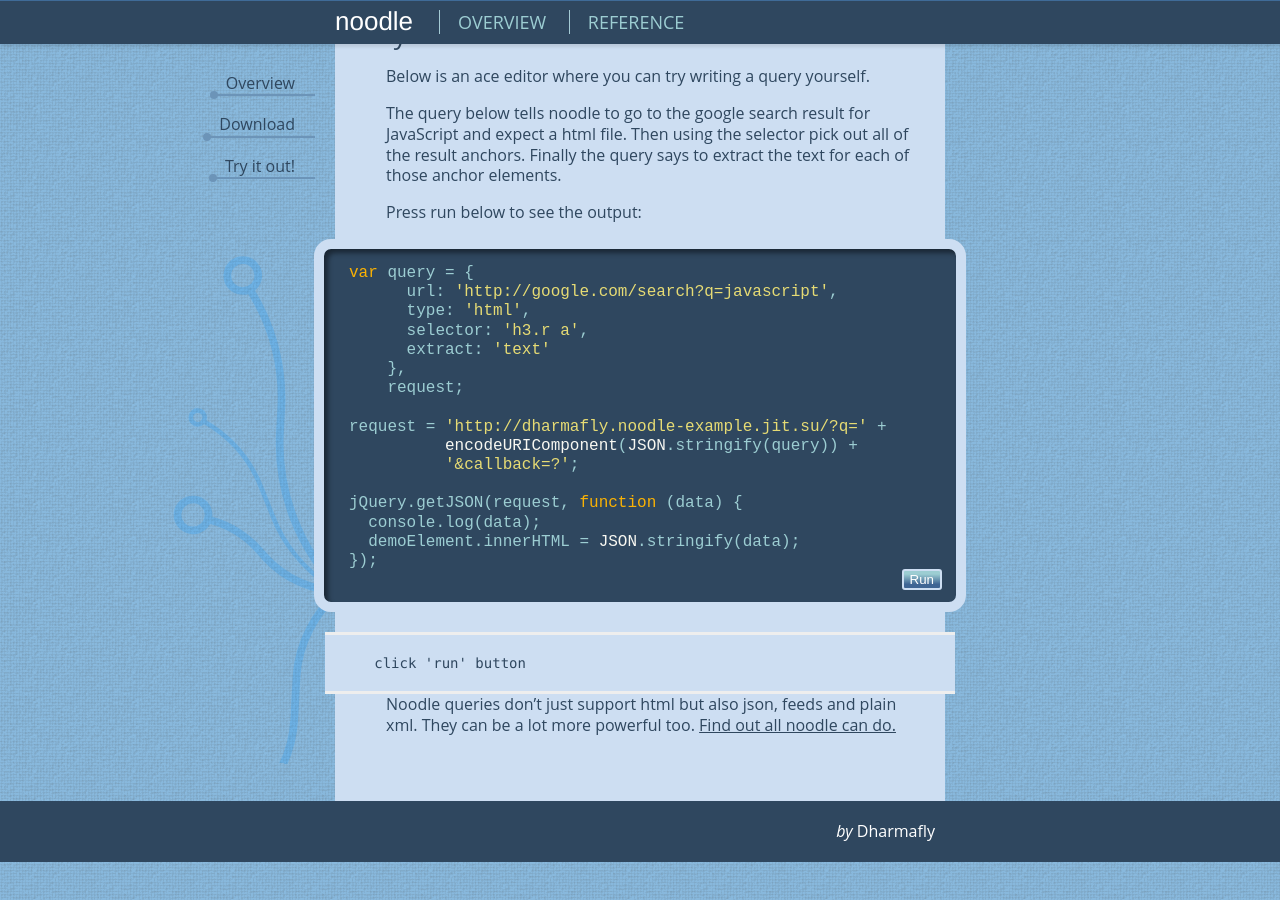
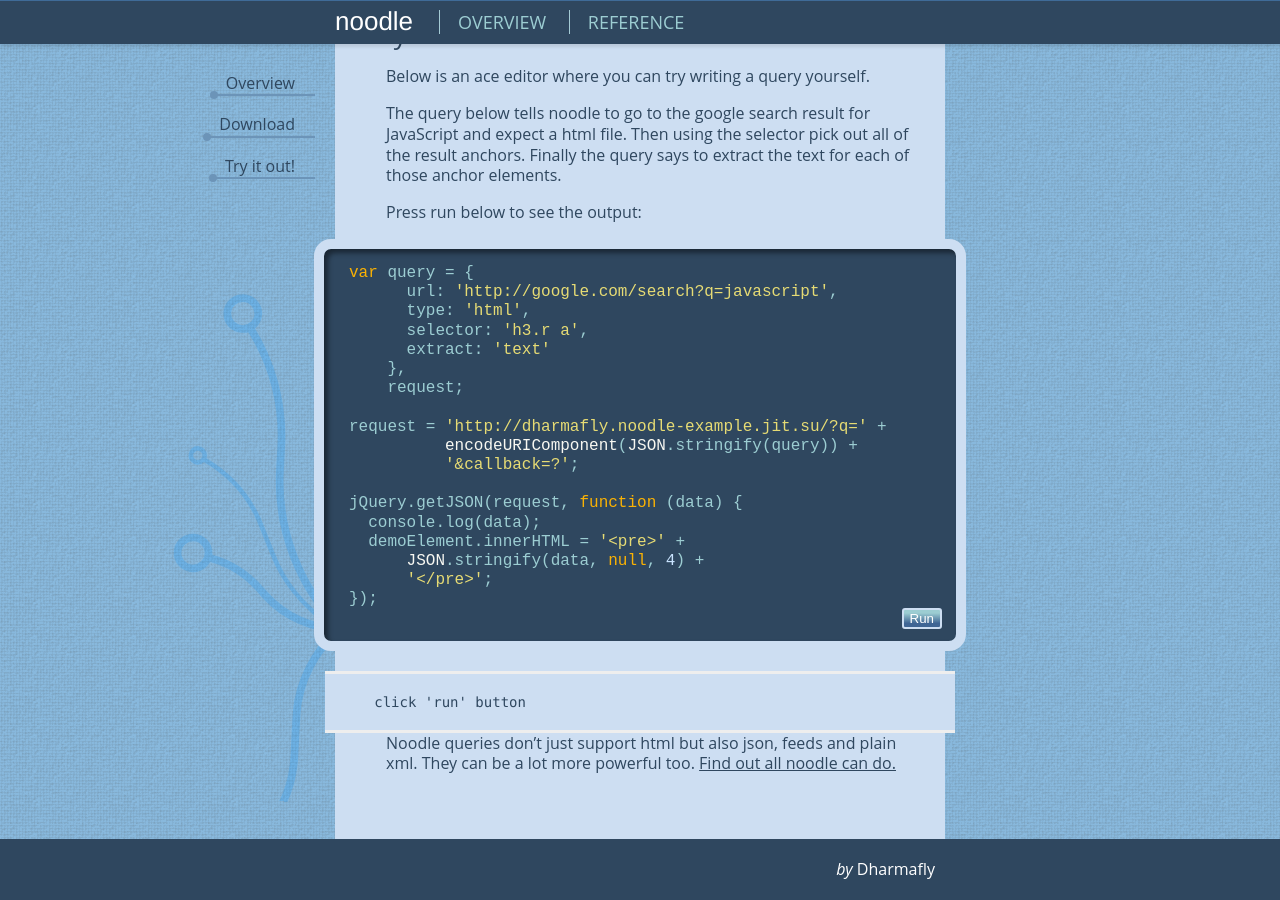
Before and after one commit to dharmafly/noodle, a Jekyll site: the page built from index.html, in a window 1280 px wide and 900 px high, scrolled down 760 px. Built offline with Jekyll 4.4.1, drawn with Linux system fonts in a browser that asks for light colours; nearby versions of some CDN libraries; Markdown is read by kramdown in place of the engine named in the settings.

Commit message:
Update 2002-01-01-try-it-out.md

```diff
--- a/_posts/2002-01-01-try-it-out.md
+++ b/_posts/2002-01-01-try-it-out.md
@@ -26,7 +26,9 @@
 
     jQuery.getJSON(request, function (data) {
       console.log(data);
-      demoElement.innerHTML = JSON.stringify(data);
+      demoElement.innerHTML = '<pre>' +
+          JSON.stringify(data, null, 4) +
+          '</pre>';
     });
 
 Noodle queries don't just support html but also json, feeds and plain xml. They
```
